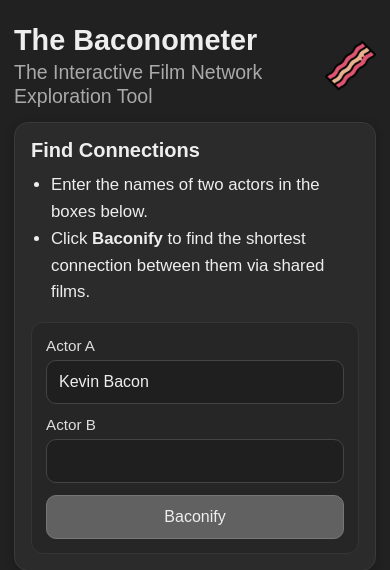
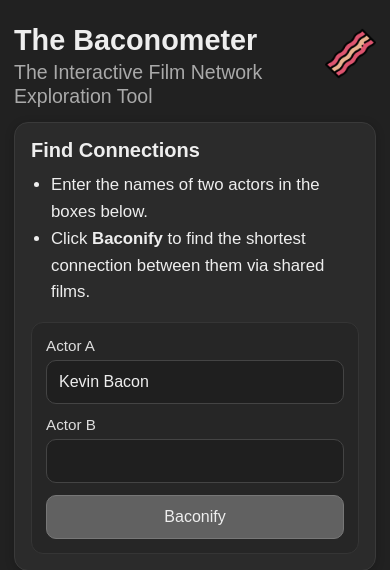
Before and after one commit to aultimus/baconometer, a Flask app: page / in a window 390 px wide. Shown: the top 570 px of the page. Run offline with Flask 3, Linux system fonts and the light colour scheme.

Commit message:
nudge bacon logo up slightly on mobile

```diff
--- a/src/baconometer/templates/baconify.html
+++ b/src/baconometer/templates/baconify.html
@@ -28,7 +28,7 @@
 
         .header {
             display: flex;
-            align-items: center;
+            align-items: flex-start;
             justify-content: space-between;
             gap: 12px;
             margin: 6px 0 14px;
@@ -198,6 +198,12 @@
             .actions button {
                 width: auto;
                 min-width: 140px;
+            }
+        }
+
+        @media (max-width: 719px) {
+            .logo {
+                margin-top: 4px;
             }
         }
 
```
